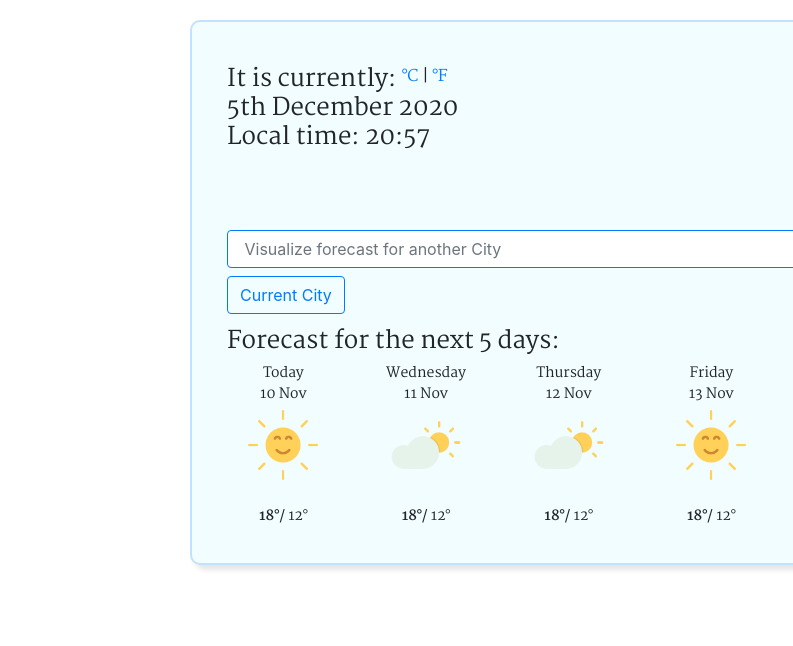
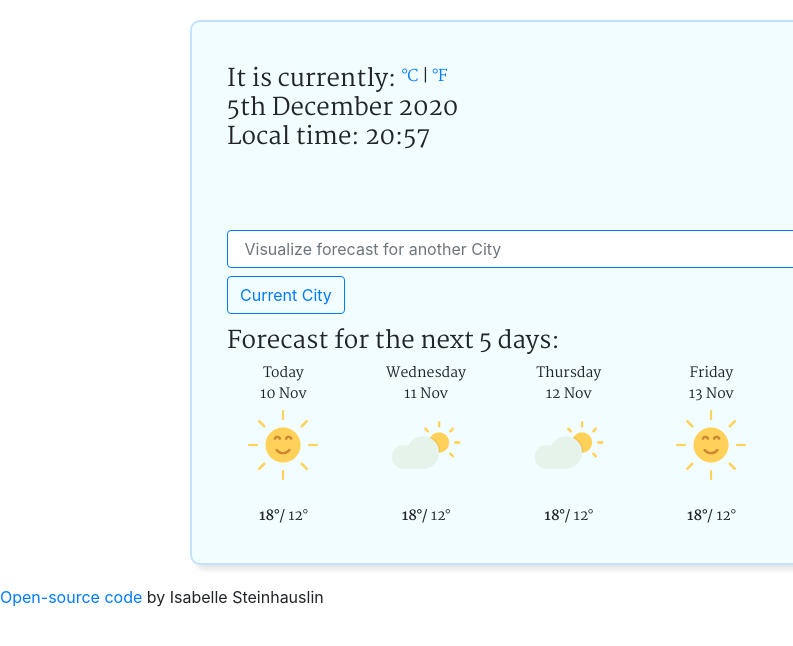
Before and after one commit to Isa-Stein/SheCodes, a plain HTML site: page index.html in a window 1280 px wide. Shown: the full height of the page, 0-793 px from the left. Drawn offline with nearby package versions, Linux system fonts and the light colour scheme; no server answers.

Commit message:
Add developer link

```diff
--- a/index.html
+++ b/index.html
@@ -178,6 +178,12 @@
         </div>
       </div>
     </div>
+    <span>
+      <a href="https://github.com/Isa-Stein/SheCodes_Project" target="_blank"
+        >Open-source code</a
+      >
+      by Isabelle Steinhauslin
+    </span>
     <script src="javascript.js"></script>
   </body>
 </html>
```
